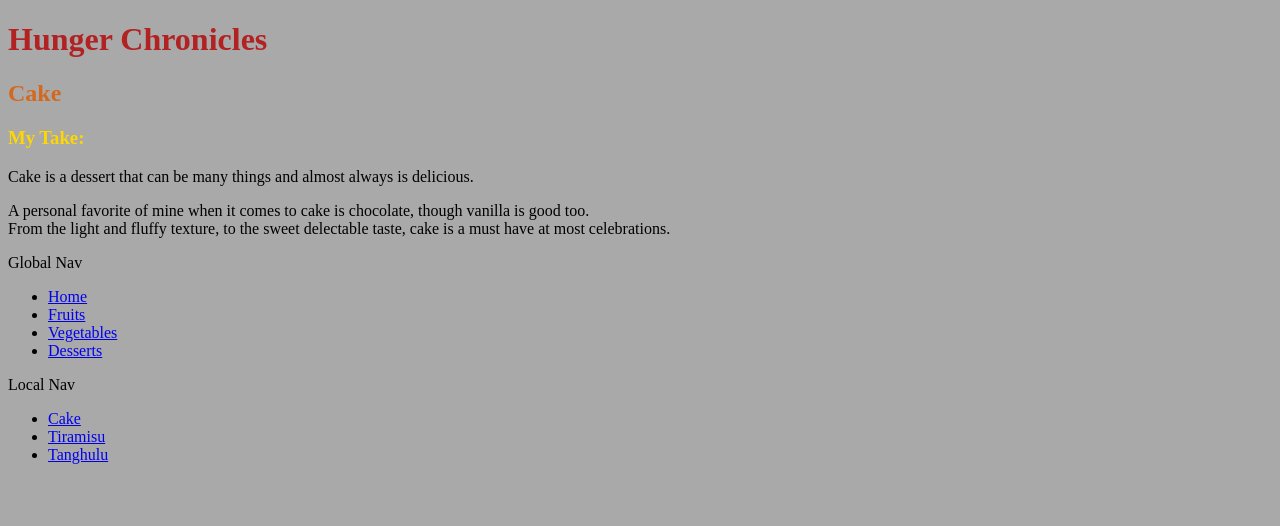
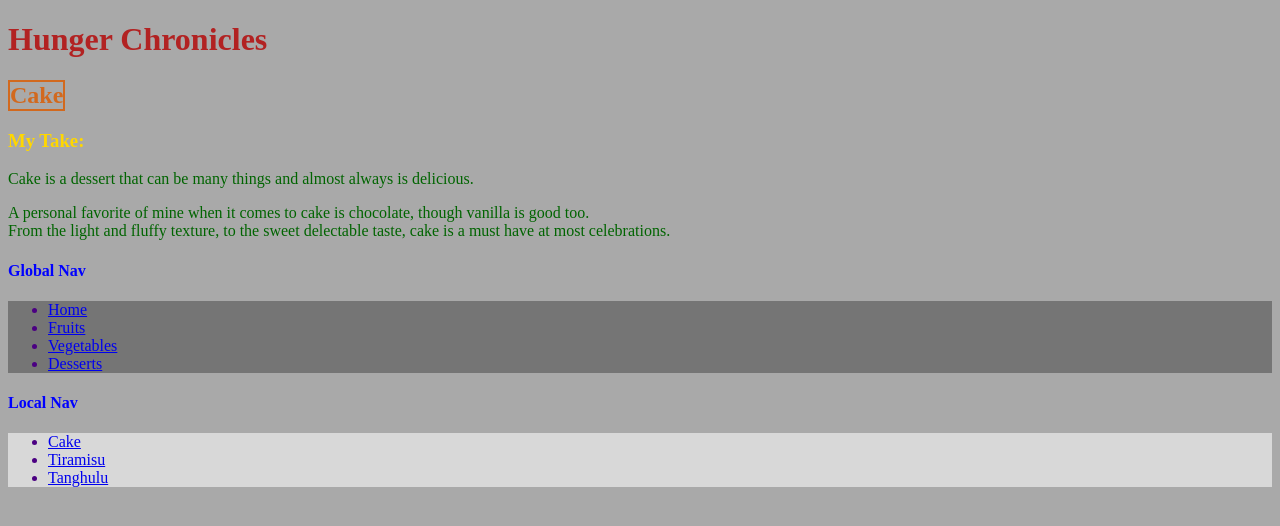
Before and after one commit to Nae1437/css-exercise1, a plain HTML site: page desserts/cake.html in a window 1280 px wide. Drawn offline with Linux system fonts and the light colour scheme; files that its build step writes are made by us from their sources.

Commit message:
complete css work

```diff
--- a/desserts/cake.html
+++ b/desserts/cake.html
@@ -3,8 +3,8 @@
     <head>
         <meta charset="UTF-8">
         <meta name="viewport" content="width=device-width, initial-scale=1.0">
-        <link href="styles.css" rel="stylesheet" type="text/css">
         <title>Cake</title>
+        <link href="../styles.css" rel="stylesheet" type="text/css">
     </head>
 
     <body>
@@ -14,16 +14,16 @@
         <p>Cake is a dessert that can be many things and almost always is delicious.</p>
         <p>A personal favorite of mine when it comes to cake is chocolate, though vanilla is good too. <br> From the light and fluffy texture, to the sweet delectable taste, cake is a must have at most celebrations.</p>
 
-        <p>Global Nav</p>
-        <ul>
+        <h4>Global Nav</h4>
+        <ul id="list-number-one">
             <li><a href="../index.html">Home</a></li>
             <li><a href="../fruits/fruits.html">Fruits</a></li>
             <li><a href="../vegetables/vegetables.html">Vegetables</a></li>
             <li><a href="../desserts/desserts.html">Desserts</a></li>
         </ul>
 
-        <p>Local Nav</p>
-        <ul>
+        <h4>Local Nav</h4>
+        <ul id="list-number-two">
             <li><a href="cake.html">Cake</a></li>
             <li><a href="tiramisu.html">Tiramisu</a></li>
             <li><a href="tanghulu.html">Tanghulu</a></li>
--- a/styles.css
+++ b/styles.css
@@ -8,5 +8,28 @@ h1 {color: firebrick;
 h2 {color:chocolate
 }
 
+h2 {
+  border-width: 2px;
+  border-style: solid;
+  border-color: chocolate;
+  display: inline-block;
+  margin: 0;
+}
+
 h3 {color: gold;
 }
+
+p {color: darkgreen;
+}
+
+h4 {color: blue;
+}
+
+ul {color: indigo;
+}
+
+#list-number-one {background-color: rgb(117, 117, 117);
+}
+
+#list-number-two {background-color: rgb(216, 216, 216);
+}
```
Also changed, not shown: desserts/desserts.html (+5 -5 lines), desserts/tanghulu.html (+5 -5 lines), desserts/tiramisu.html (+5 -5 lines), fruits/apples.html (+5 -5 lines), fruits/bananas.html (+5 -5 lines), fruits/fruits.html (+5 -5 lines), fruits/oranges.html (+5 -5 lines), index.html (+2 -2 lines), vegetables/broccoli.html (+5 -5 lines), vegetables/lettuce.html (+5 -5 lines), vegetables/potatoes.html (+5 -5 lines), vegetables/vegetables.html (+5 -5 lines).
